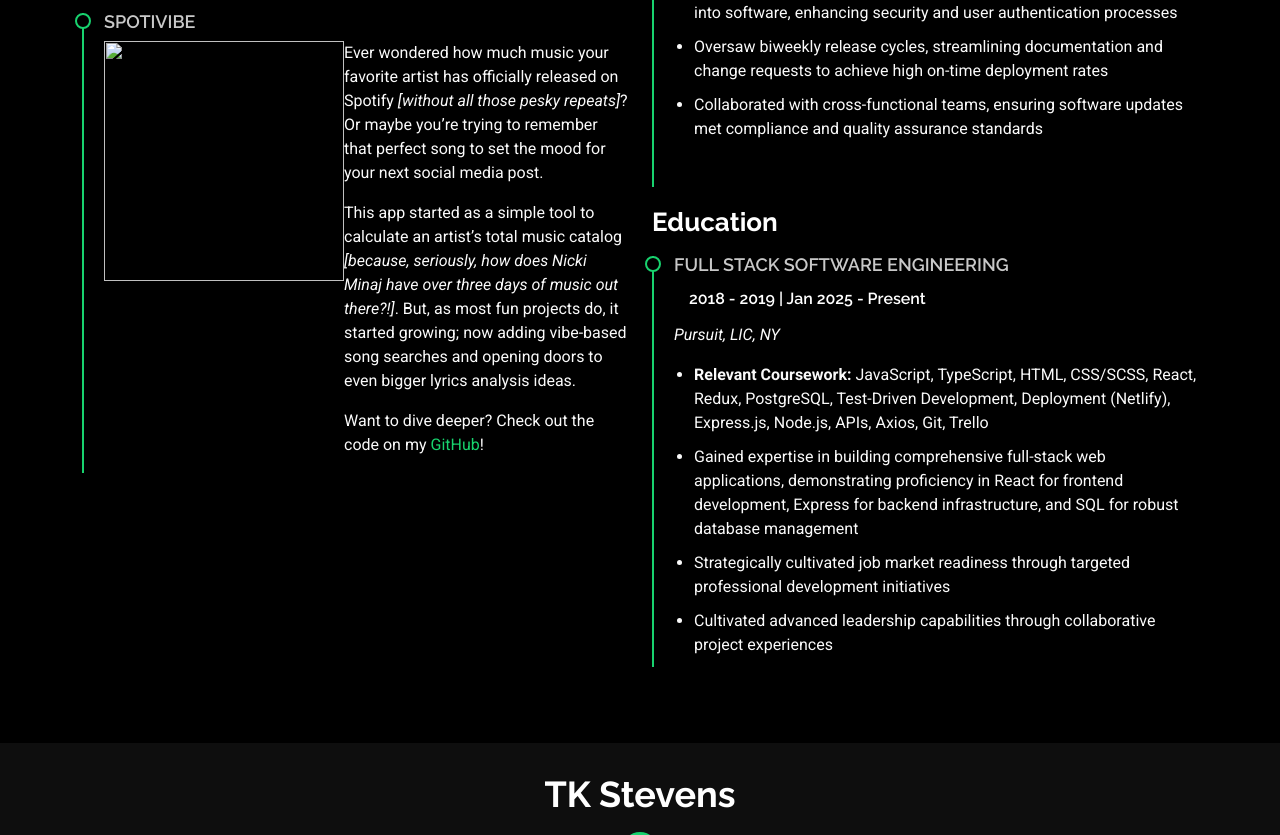
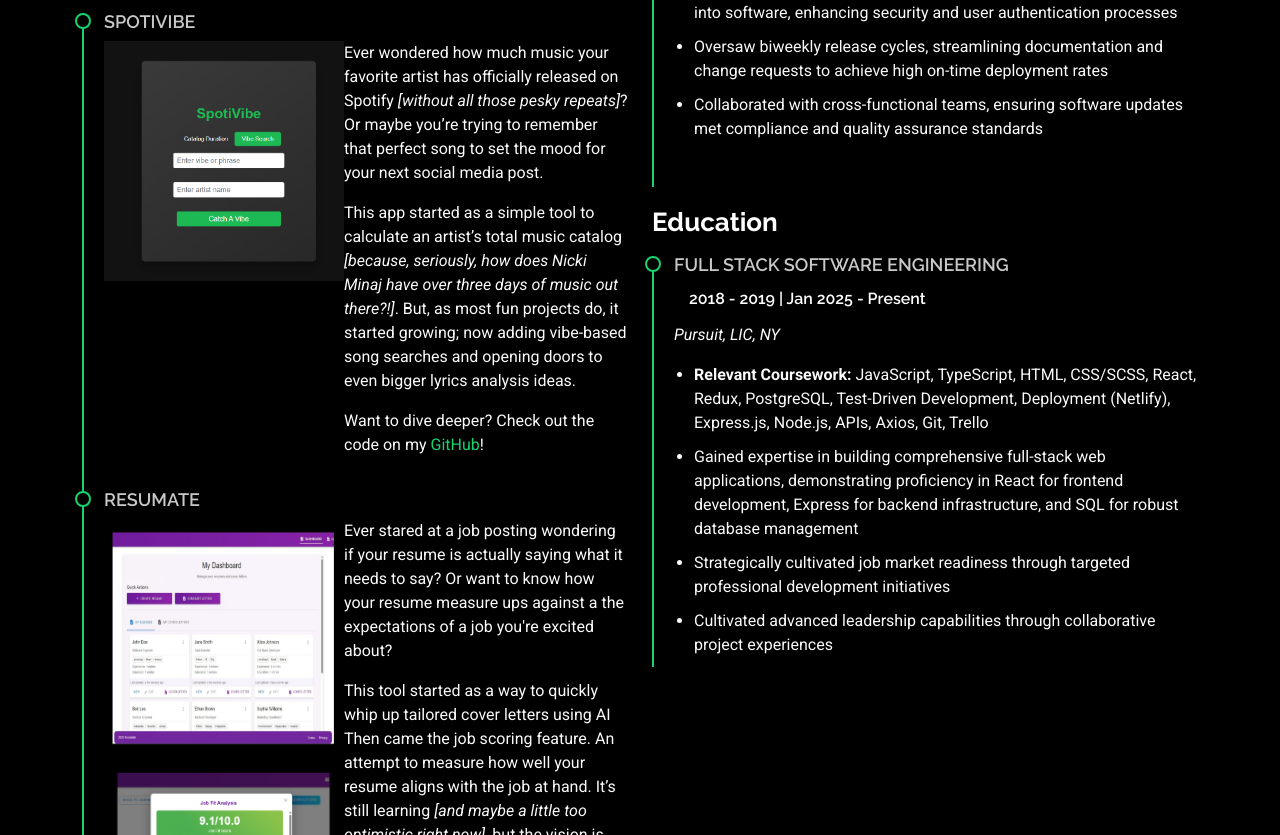
Before and after one commit to Pixelynx/TKStevens_Site, a plain HTML site: page resume.html in a window 1280 px wide. Shown: the part 806-1641 px from the top of the page. Drawn offline with Linux system fonts and the light colour scheme.

Commit message:
add resumate to projects; TODO: change SpotiVibe img and adjust style

```diff
--- a/resume.html
+++ b/resume.html
@@ -143,7 +143,7 @@
             <div class="resume-item">
               <h4>SpotiVibe</h4>
               <div class="project-demo">
-                <div><img src="./assets/img/v1-vibe-search-input.png" width="240" height="240" controls></img></div>
+                <div><img src="./assets/img/portfolio/v1-vibe-search-input.png" width="240" height="240" controls></img></div>
                 <div class="demo-desc">
                   <p>Ever wondered how much music your favorite artist has officially released on Spotify
                     <em>[without all those pesky repeats]</em>? Or maybe you’re trying to remember that perfect song to set the
@@ -157,12 +157,28 @@
                     <p>Want to dive deeper? Check out the code on my  <a href="https://github.com/Pixelynx/SpotiVibe">GitHub</a>!</p>
                   </div>
               </div>
-              <!-- <ul>
-                <li>Developed a full-stack web application integrating Spotify and Genius APIs to enhance music discovery</li>
-                <li>Implemented an innovative "vibe search" feature using natural language processing to analyze song lyrics and match them with user-defined moods or themes</li>
-                <li>Utilized zero-shot classification with the DeBERTa-v3-base-mnli-fever-anli model for enhanced search precision</li>
-              </ul> -->
             </div>
+
+            <div class="resume-item">
+              <h4>Resumate</h4>
+              <div class="project-demo">
+                <div class="d-flex flex-column">
+                  <div><img src="./assets/img/portfolio/resumate-dash-cropped.png" width="240" height="240" controls></img></div>
+                  <div><img src="./assets/img/portfolio/resumate-job-score-cropped.png" width="240" height="240" controls></img></div>
+                </div>
+                <div class="demo-desc">
+                  <p>Ever stared at a job posting wondering if your resume is actually saying what it needs to say?
+                    Or want to know how your resume measure ups against a the expectations of a job you're excited about?</p>
+
+                  <p>This tool started as a way to quickly whip up tailored cover letters using AI
+                    Then came the job scoring feature. An attempt to measure how well your resume aligns with the job at hand.
+                    It’s still learning <em>[and maybe a little too optimistic right now]</em>, but the vision is clear: smarter, faster, better job applications.</p>
+
+                  <p>Curious about how it works? Take a peek at the code on my <a href="https://github.com/Pixelynx/ResuMate">GitHub</a> </p>
+
+                  </div>
+              </div>
+              </div>
           </div>
 
           <div class="col-lg-6" data-aos="fade-up" data-aos-delay="200">
```
